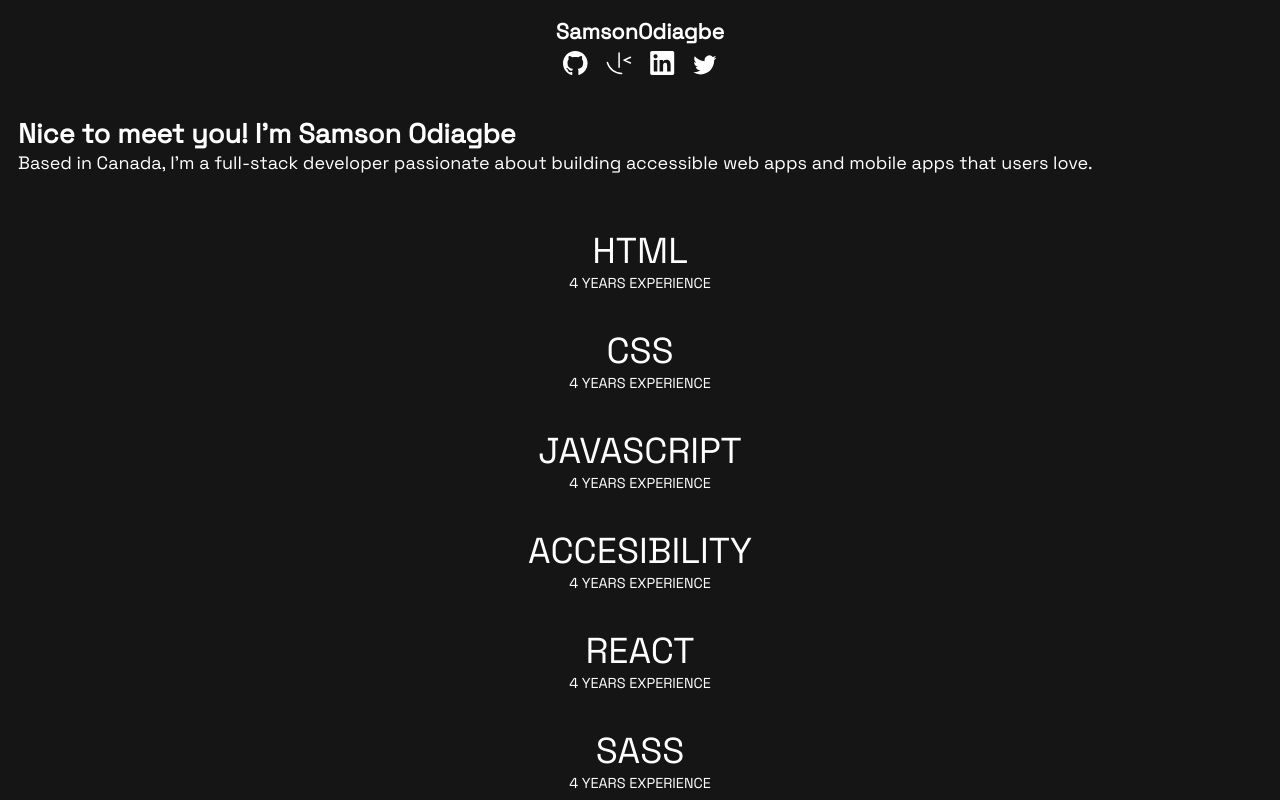
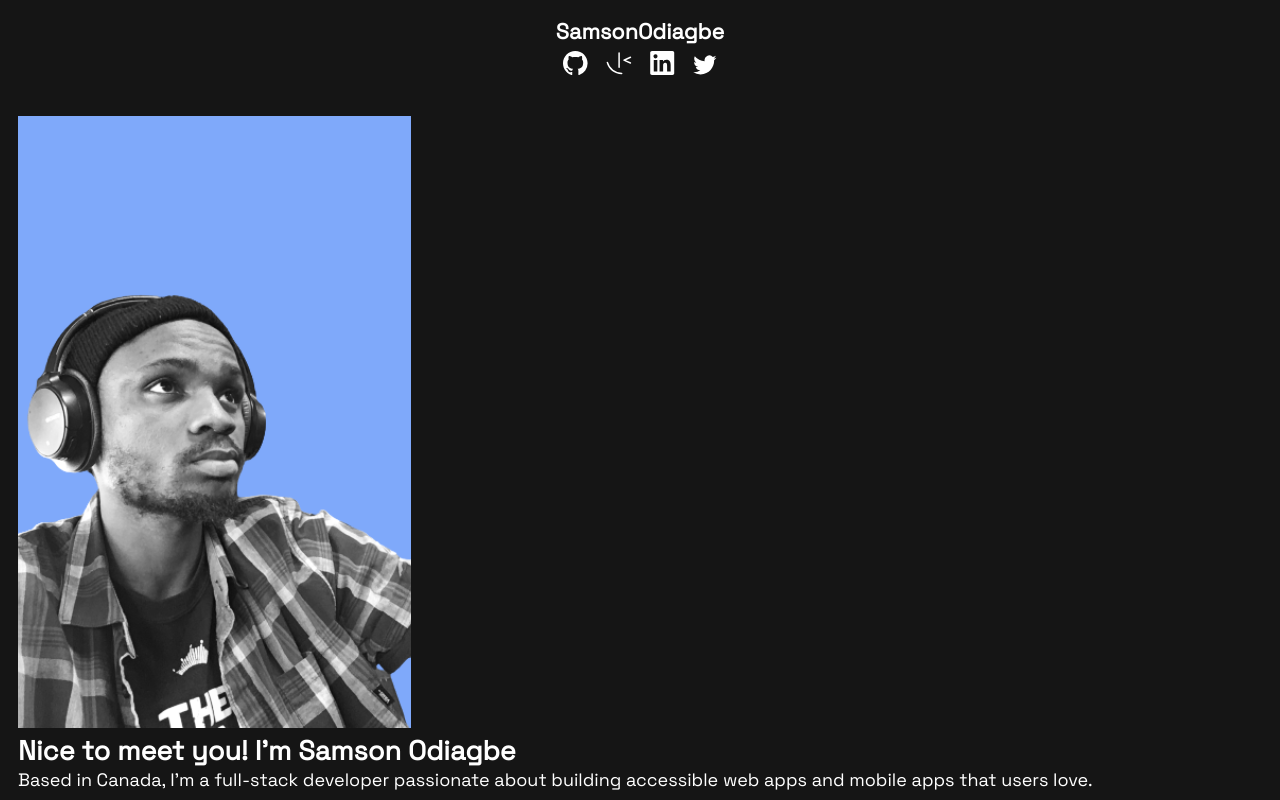
Before and after one commit to sammyodiagbe/portfolio-fem, a React (Create React App) app: page / in a window 1280 px wide. Shown: the top 800 px of the page. Built offline with nearby package versions, Linux system fonts and the light colour scheme.

Commit message:
touch ups

```diff
--- a/src/App.js
+++ b/src/App.js
@@ -8,6 +8,7 @@ import image3 from "./assets/thumbnail-project-3-large.webp";
 import image4 from "./assets/thumbnail-project-4-large.webp";
 import image5 from "./assets/thumbnail-project-5-large.webp";
 import image6 from "./assets/thumbnail-project-6-large.webp";
+import myPicture from "./assets/samson.svg";
 
 function App() {
   return (
@@ -33,6 +34,13 @@ function App() {
         <main className="main-content">
           <div className="introduction">
             <section>
+              <img
+                src={myPicture}
+                alt="Samson odiagbe Osaro"
+                className="my-picture"
+              />
+            </section>
+            <section>
               <h1>
                 Nice to meet you! I'm{" "}
                 <span className="stand-out">Samson Odiagbe</span>
@@ -43,7 +51,6 @@ function App() {
               </p>
             </section>
             {/* image */}
-            <section></section>
           </div>
           <div className="skills-container">
             <div className="skill">
```
Also changed, not shown: src/assets/samson.svg (added).
